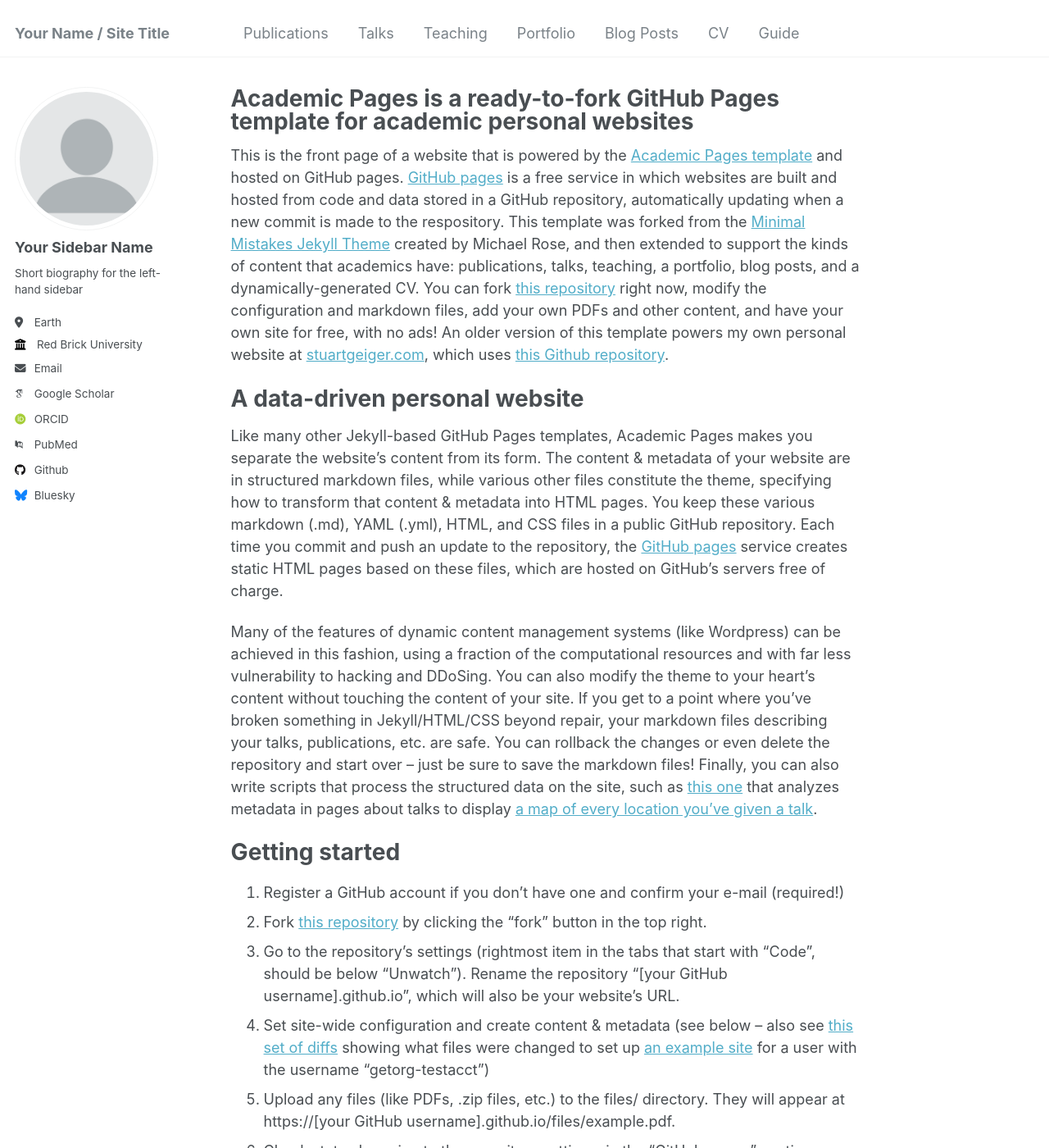
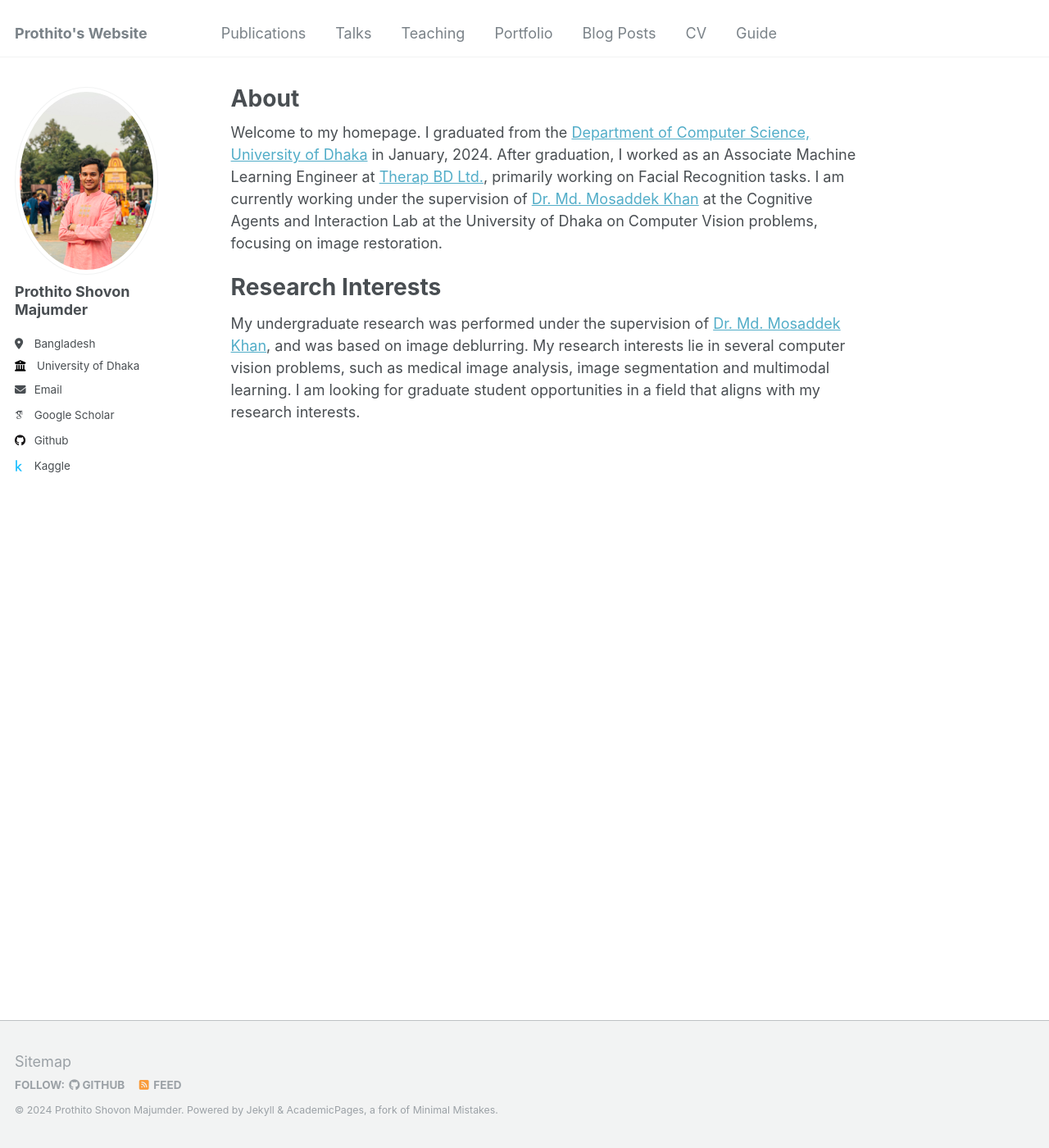
Before and after one commit to prothitoshovon/prothitoshovon.github.io, a Jekyll site: the page built from _pages/about.md, in a window 1280 px wide and 1400 px high. Shown: the whole window at 82% size. Built offline with Jekyll 4.4.1, drawn with Linux system fonts in a browser that asks for light colours; some web fonts are replaced; some of the changed text lies outside the part shown.

Commit message:
initial setup

```diff
--- a/_config.yml
+++ b/_config.yml
@@ -8,47 +8,47 @@
 
 # Basic Site Settings
 locale                   : "en-US"
-title                    : "Your Name / Site Title"
+title                    : "Prothito's Website"
 title_separator          : "-"
-name                     : &name "Your Name"
+name                     : &name "Prothito Shovon Majumder"
 description              : &description "personal description"
-url                      : https://academicpages.github.io # the base hostname & protocol for your site e.g. "https://mmistakes.github.io"
+url                      : https://prothitoshovon.github.io # the base hostname & protocol for your site e.g. "https://mmistakes.github.io"
 baseurl                  : "" # the subpath of your site, e.g. "/blog"
-repository               : "academicpages/academicpages.github.io"
+repository               : "prothitoshovon/prothitoshovon.github.io"
 
 # Site Author - The following control what appear as part of the author content on the side bar.
 #               If a field is blank the icon and link will not appear, otherwise it will be shown.
 #               Additional customization can be done by editing /_includes/author-profile.html
 author:
   # Biographic information
-  avatar           : "profile.png"
-  name             : "Your Sidebar Name"
+  avatar           : "profile.jpg"
+  name             : "Prothito Shovon Majumder"
   pronouns         : # example: "she/her"
-  bio              : "Short biography for the left-hand sidebar"
-  location         : "Earth"
-  employer         : "Red Brick University"
+  bio              : ""
+  location         : "Bangladesh"
+  employer         : "University of Dhaka"
   uri              : # URL
-  email            : "none@example.org"
+  email            : "turnoshovon1999@gmail.com"
 
   # Academic websites
   arxiv            : # URL - Update with the correct link to your profile
-  googlescholar    : "https://scholar.google.com/citations?user=PS_CX0AAAAAJ"
+  googlescholar    : "https://scholar.google.com/citations?user=pH5_XbkAAAAJ"
   impactstory      : # URL
-  orcid            : "http://orcid.org/yourorcidurl"
+  orcid            : #"http://orcid.org/yourorcidurl"
   semantic         : # URL
-  pubmed           : "https://www.ncbi.nlm.nih.gov/pubmed/?term=john+snow"
+  pubmed           : #"https://www.ncbi.nlm.nih.gov/pubmed/?term=john+snow"
   researchgate     : # URL
 
   # Repositories and software development
   bitbucket        : # Username - Update with your username on the site
   codepen          : # Username
   dribbble         : # Username
-  github           : "academicpages"
-  kaggle           : # Username
+  github           : "prothitoshovon"
+  kaggle           : "Turnogen"
   stackoverflow    : # User number or user number and name (i.e., use "1" or "1/jeff-atwood")
 
   # Social media
-  bluesky          : "bsky.app" # Replace this with you Bluesky username
+  bluesky          : # "bsky.app" # Replace this with you Bluesky username
   facebook         : # Username
   flickr           : # Username
   foursquare       : # Username
@@ -300,9 +300,7 @@ plugins:
   - jekyll-gist
   - jekyll-feed
   - jekyll-redirect-from
-  - jemoji
-
-# Mimic GitHub Pages with --safe
+# mimic GitHub Pages with --safe
 whitelist:
   - jekyll-paginate
   - jekyll-sitemap
--- a/_pages/about.md
+++ b/_pages/about.md
@@ -1,21 +1,26 @@
 ---
 permalink: /
-title: "Academic Pages is a ready-to-fork GitHub Pages template for academic personal websites"
+title: "About"
 author_profile: true
 redirect_from:
   - /about/
   - /about.html
 ---
-
+<!--
 This is the front page of a website that is powered by the [Academic Pages template](https://github.com/academicpages/academicpages.github.io) and hosted on GitHub pages. [GitHub pages](https://pages.github.com) is a free service in which websites are built and hosted from code and data stored in a GitHub repository, automatically updating when a new commit is made to the respository. This template was forked from the [Minimal Mistakes Jekyll Theme](https://mmistakes.github.io/minimal-mistakes/) created by Michael Rose, and then extended to support the kinds of content that academics have: publications, talks, teaching, a portfolio, blog posts, and a dynamically-generated CV. You can fork [this repository](https://github.com/academicpages/academicpages.github.io) right now, modify the configuration and markdown files, add your own PDFs and other content, and have your own site for free, with no ads! An older version of this template powers my own personal website at [stuartgeiger.com](http://stuartgeiger.com), which uses [this Github repository](https://github.com/staeiou/staeiou.github.io).
 
 A data-driven personal website
 ======
 Like many other Jekyll-based GitHub Pages templates, Academic Pages makes you separate the website's content from its form. The content & metadata of your website are in structured markdown files, while various other files constitute the theme, specifying how to transform that content & metadata into HTML pages. You keep these various markdown (.md), YAML (.yml), HTML, and CSS files in a public GitHub repository. Each time you commit and push an update to the repository, the [GitHub pages](https://pages.github.com/) service creates static HTML pages based on these files, which are hosted on GitHub's servers free of charge.
 
-Many of the features of dynamic content management systems (like Wordpress) can be achieved in this fashion, using a fraction of the computational resources and with far less vulnerability to hacking and DDoSing. You can also modify the theme to your heart's content without touching the content of your site. If you get to a point where you've broken something in Jekyll/HTML/CSS beyond repair, your markdown files describing your talks, publications, etc. are safe. You can rollback the changes or even delete the repository and start over -- just be sure to save the markdown files! Finally, you can also write scripts that process the structured data on the site, such as [this one](https://github.com/academicpages/academicpages.github.io/blob/master/talkmap.ipynb) that analyzes metadata in pages about talks to display [a map of every location you've given a talk](https://academicpages.github.io/talkmap.html).
+Many of the features of dynamic content management systems (like Wordpress) can be achieved in this fashion, using a fraction of the computational resources and with far less vulnerability to hacking and DDoSing. You can also modify the theme to your heart's content without touching the content of your site. If you get to a point where you've broken something in Jekyll/HTML/CSS beyond repair, your markdown files describing your talks, publications, etc. are safe. You can rollback the changes or even delete the repository and start over -- just be sure to save the markdown files! Finally, you can also write scripts that process the structured data on the site, such as [this one](https://github.com/academicpages/academicpages.github.io/blob/master/talkmap.ipynb) that analyzes metadata in pages about talks to display [a map of every location you've given a talk](https://academicpages.github.io/talkmap.html). -->
+Welcome to my homepage. I graduated from the [Department of Computer Science, University of Dhaka](https://du.ac.bd/body/CSE) in January, 2024. After graduation, I worked as an Associate Machine Learning Engineer at [Therap BD Ltd.](https://therapbd.com/), primarily working on Facial Recognition tasks. I am currently working under the supervision of [Dr. Md. Mosaddek Khan](https://mmkhansajeeb.com/) at the Cognitive Agents and Interaction Lab at the University of Dhaka on Computer Vision problems, focusing on image restoration.
 
-Getting started
+
+# Research Interests
+My undergraduate research was performed under the supervision of [Dr. Md. Mosaddek Khan](https://mmkhansajeeb.com/), and was based on image deblurring. My research interests lie in several computer vision problems, such as medical image analysis, image segmentation and multimodal learning. I am looking for graduate student opportunities in a field that aligns with my research interests.
+
+<!--Getting started
 ======
 1. Register a GitHub account if you don't have one and confirm your e-mail (required!)
 1. Fork [this repository](https://github.com/academicpages/academicpages.github.io) by clicking the "fork" button in the top right.
@@ -47,3 +52,4 @@ Example: editing a markdown file for a talk
 For more info
 ------
 More info about configuring Academic Pages can be found in [the guide](https://academicpages.github.io/markdown/). The [guides for the Minimal Mistakes theme](https://mmistakes.github.io/minimal-mistakes/docs/configuration/) (which this theme was forked from) might also be helpful.
+-->
--- a/package.json
+++ b/package.json
@@ -24,6 +24,7 @@
     "node": ">= 0.10.0"
   },
   "dependencies": {
+    "academic-pages": "file:",
     "fitvids": "^2.1.1",
     "jquery": "^3.7.1",
     "jquery-smooth-scroll": "^2.2.0",
```
Also changed, not shown: images/profile.jpg (added).
